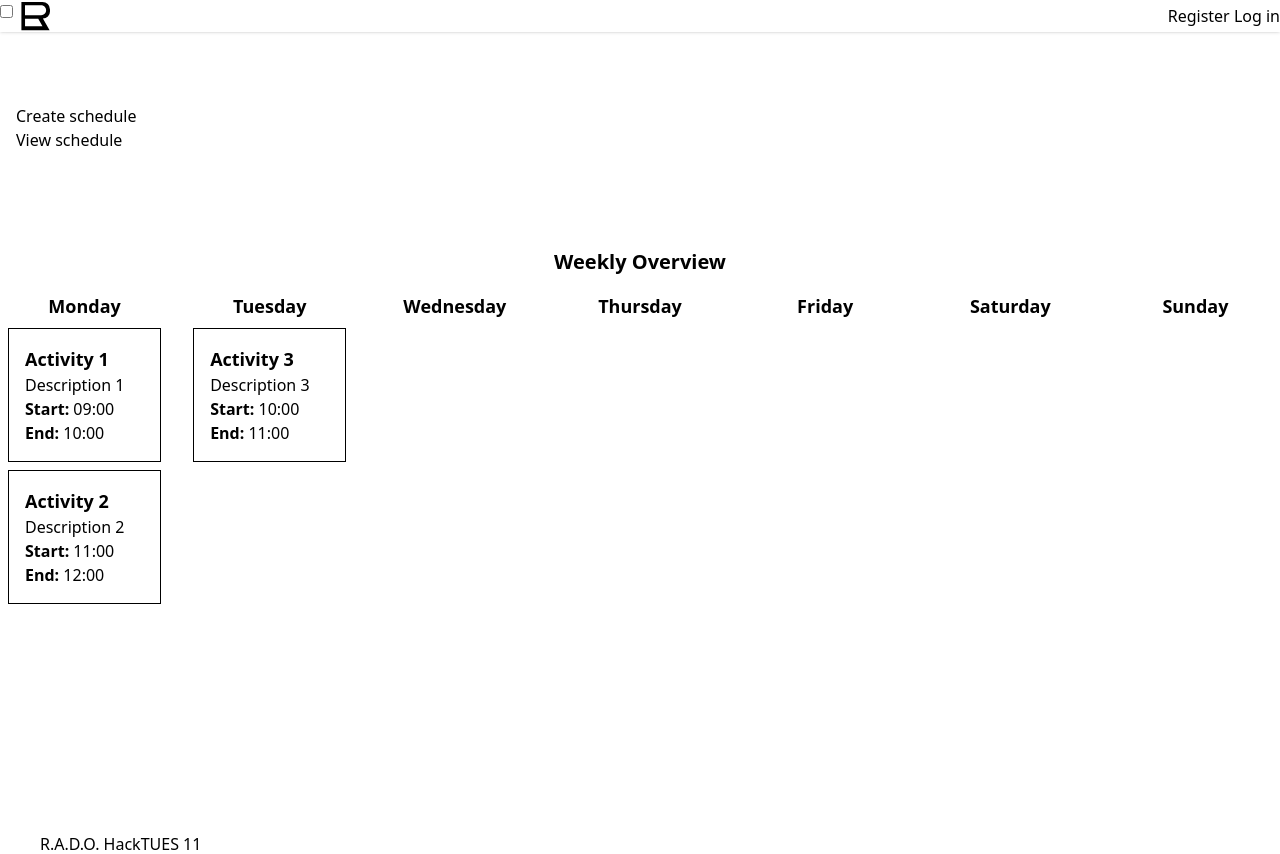
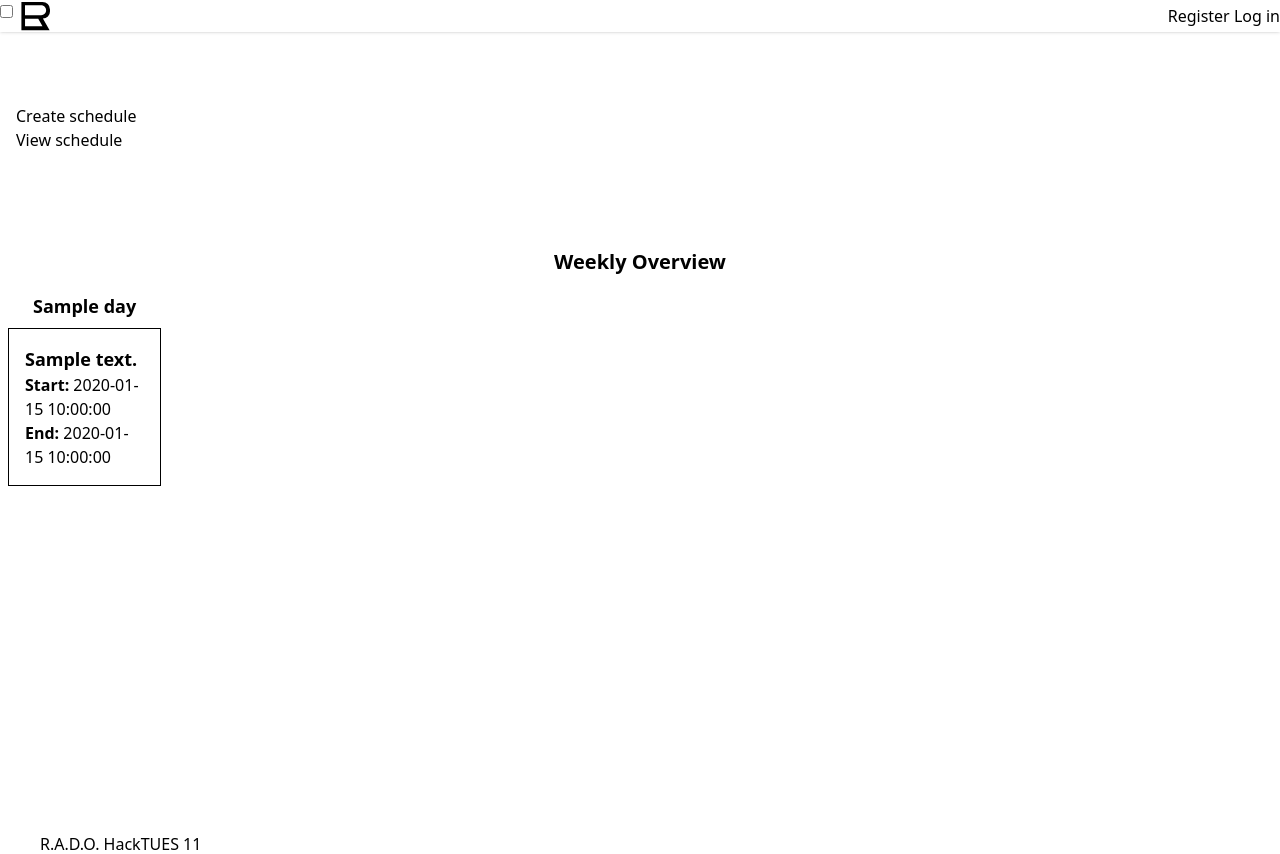
Before and after one commit to KaloyanYanev08/AMA_HackTues11, a Flask app: template templates/weekly_schedule.html in a window 1280 px wide. Shown: the top 854 px of the page. Run offline with Flask 3, Linux system fonts and the light colour scheme; the template is opened without the code that fills it: most values are stand-ins (such as "Sample title", 1, 10 or a date in 2020); some libraries are stand-ins or nearby versions.

Commit message:
Added weekly_schedule

```diff
--- a/templates/base.html
+++ b/templates/base.html
@@ -137,7 +137,7 @@
                 <label for="my-drawer" aria-label="close sidebar" class="drawer-overlay"></label>
                 <ul class="menu bg-base-200 text-base-content min-h-full p-4 pt-20" style="width: 25vw; max-width: 300px; min-width: 200px;">
                     <li><a href="{{ url_for('create_schedule') }}">Create schedule</a></li>
-                    <li><a href="#">View schedule</a></li>
+                    <li><a href="{{ url_for('view_schedule') }}">View schedule</a></li>
                 </ul>
             </div>
             <div class="drawer-content min-h-screen flex flex-col">
--- a/templates/weekly_schedule.html
+++ b/templates/weekly_schedule.html
@@ -5,130 +5,32 @@
         <h1 class="text-2xl font-bold text-center my-4">Weekly Tracker</h1>
         <div class="flex flex-row justify-center items-center">
             <div class="flex flex-col justify-center items-center">
-                <button class="day-button btn btn-primary w-32" data-day="Monday">Monday</button>
-                <button class="day-button btn btn-primary w-32" data-day="Tuesday">Tuesday</button>
-                <button class="day-button btn btn-primary w-32" data-day="Wednesday">Wednesday</button>
-                <button class="day-button btn btn-primary w-32" data-day="Thursday">Thursday</button>
-                <button class="day-button btn btn-primary w-32" data-day="Friday">Friday</button>
-                <button class="day-button btn btn-primary w-32" data-day="Saturday">Saturday</button>
-                <button class="day-button btn btn-primary w-32" data-day="Sunday">Sunday</button>
+                {% for day in ["Monday", "Tuesday", "Wednesday", "Thursday", "Friday", "Saturday", "Sunday"] %}
+                    <button class="day-button btn btn-primary w-32" data-day="{{ day }}">{{ day }}</button>
+                {% endfor %}
             </div>
-            <div id="activities" class=" flex-grow min-w-[60%]">
-
-                <!-- Activity cards will be displayed here -->
+            <div id="activities" class="flex-grow min-w-[60%]">
+                <!-- Activity cards will be displayed here dynamically -->
             </div>
         </div>
     </div>
     <div class="hidden lg:block">
-            <h2 class="text-xl font-bold text-center my-4">Weekly Overview</h2>
-            <div class="grid grid-cols-7 gap-4">
+        <h2 class="text-xl font-bold text-center my-4">Weekly Overview</h2>
+        <div class="grid grid-cols-7 gap-4">
+            {% for day, activities in schedule.items() %}
                 <div>
-                    <h3 class="text-lg font-semibold text-center">Monday</h3>
-                    <div id="monday-activities" class="activities-container"></div>
+                    <h3 class="text-lg font-semibold text-center">{{ day }}</h3>
+                    <div id="{{ day | lower }}-activities" class="activities-container">
+                        {% for activity in activities %}
+                            <div class="card border p-4 m-2">
+                                <h2 class="text-lg font-semibold">{{ activity.details }}</h2>
+                                <p><strong>Start:</strong> {{ activity.start_time }}</p>
+                                <p><strong>End:</strong> {{ activity.end_time }}</p>
+                            </div>
+                        {% endfor %}
+                    </div>
                 </div>
-                <div>
-                    <h3 class="text-lg font-semibold text-center">Tuesday</h3>
-                    <div id="tuesday-activities" class="activities-container"></div>
-                </div>
-                <div>
-                    <h3 class="text-lg font-semibold text-center">Wednesday</h3>
-                    <div id="wednesday-activities" class="activities-container"></div>
-                </div>
-                <div>
-                    <h3 class="text-lg font-semibold text-center">Thursday</h3>
-                    <div id="thursday-activities" class="activities-container"></div>
-                </div>
-                <div>
-                    <h3 class="text-lg font-semibold text-center">Friday</h3>
-                    <div id="friday-activities" class="activities-container"></div>
-                </div>
-                <div>
-                    <h3 class="text-lg font-semibold text-center">Saturday</h3>
-                    <div id="saturday-activities" class="activities-container"></div>
-                </div>
-                <div>
-                    <h3 class="text-lg font-semibold text-center">Sunday</h3>
-                    <div id="sunday-activities" class="activities-container"></div>
-                </div>
-            </div>
+            {% endfor %}
         </div>
-        <!-- dummy data-->
-    <script>
-
-        const activities = {
-            "Monday": [
-                { title: "Activity 1", description: "Description 1", startTime: "09:00", endTime: "10:00" },
-                { title: "Activity 2", description: "Description 2", startTime: "11:00", endTime: "12:00" }
-            ],
-            "Tuesday": [
-                { title: "Activity 3", description: "Description 3", startTime: "10:00", endTime: "11:00" }
-            ],
-            // ... Add activities for other days
-        };
-
-        const today = new Date().toLocaleDateString('en-US', { weekday: 'long' });
-        const buttons = document.querySelectorAll('.day-button');
-        let lastClickedButton = null;
-
-        function showActivities(day) {
-            const dayActivities = activities[day] || [];
-            const activitiesContainer = document.getElementById('activities');
-            activitiesContainer.innerHTML = '';
-            dayActivities.forEach(activity => {
-                const card = document.createElement('div');
-                card.className = 'card border p-4 m-2';
-                card.innerHTML = `
-                    <h2 class="text-lg font-semibold">${activity.title}</h2>
-                    <p>${activity.description}</p>
-                    <p><strong>Start:</strong> ${activity.startTime}</p>
-                    <p><strong>End:</strong> ${activity.endTime}</p>
-                `;
-                activitiesContainer.appendChild(card);
-            });
-        }
-
-        buttons.forEach(button => {
-            button.addEventListener('click', () => {
-                if (lastClickedButton) {
-                    lastClickedButton.classList.remove('btn-active');
-                }
-                button.classList.add('btn-active');
-                lastClickedButton = button;
-                const day = button.getAttribute('data-day');
-                showActivities(day);
-            });
-        });
-
-        // Show today's activities on page load
-        const todayButton = Array.from(buttons).find(button => button.getAttribute('data-day') === today);
-        if (todayButton) {
-            todayButton.click();
-        }
-
-        function showWeeklyOverview() {
-            Object.keys(activities).forEach(day => {
-                const dayActivities = activities[day] || [];
-                const activitiesContainer = document.getElementById(`${day.toLowerCase()}-activities`);
-                activitiesContainer.innerHTML = '';
-                dayActivities.forEach(activity => {
-                    const card = document.createElement('div');
-                    card.className = 'card border p-4 m-2';
-                    card.innerHTML = `
-                        <h2 class="text-lg font-semibold">${activity.title}</h2>
-                        <p>${activity.description}</p>
-                        <p><strong>Start:</strong> ${activity.startTime}</p>
-                        <p><strong>End:</strong> ${activity.endTime}</p>
-                    `;
-                    activitiesContainer.appendChild(card);
-                });
-            });
-        }
-
-        // Show weekly overview on page load for larger screens
-        if (window.innerWidth >= 1024) {
-            showWeeklyOverview();
-        }
-    </script>
-
-
+    </div>
 {% endblock content %}
```
